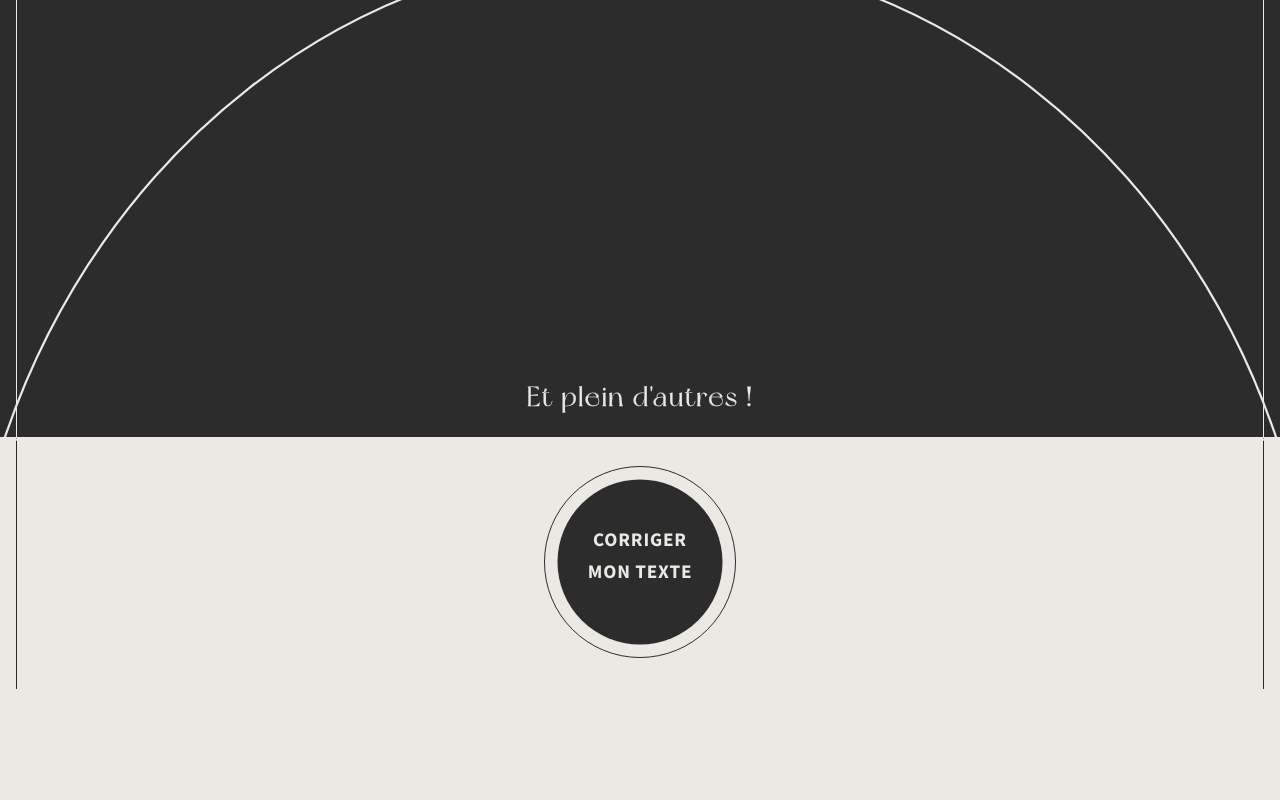
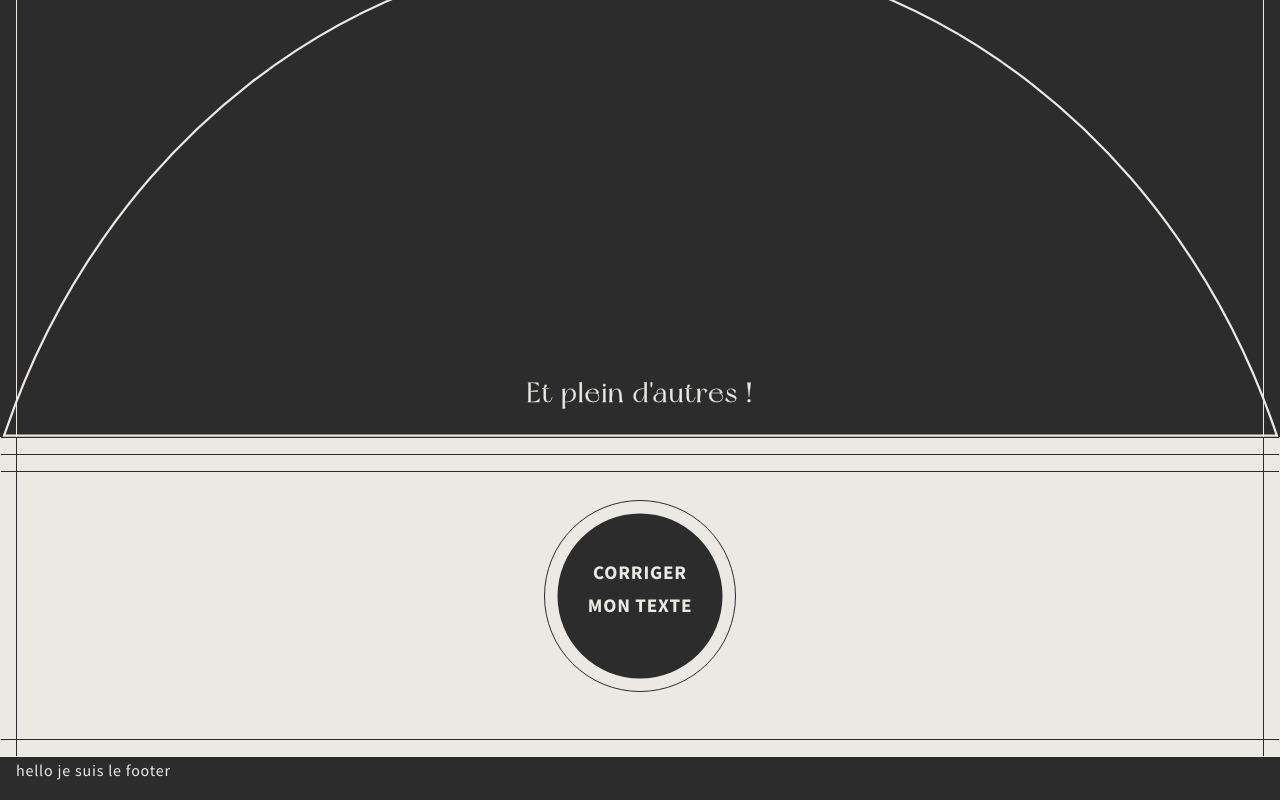
Before and after one commit to Tom-Delfosse/tfe-inclusive-writing, a Vue app in the folder inclusive_writing/: page / in a window 1280 px wide. Shown: the part 6936-7736 px from the top of the page. Before the commit the page ends 7626 px from the top, so only its background shows below. Built offline with nearby package versions, Linux system fonts and the light colour scheme.

Commit message:
section--CTA

```diff
--- a/inclusive_writing/src/components/CTA.vue
+++ b/inclusive_writing/src/components/CTA.vue
@@ -68,6 +68,30 @@
 
 
   &--dark {
+    border-top: 1px solid $c-black;
+    // margin-top: $s-mob--smaller ;
+
+    &::before{
+      content: " ";
+      display: block;
+      // border-right: 1px solid $c-black;
+      // border-left: 1px solid $c-black;
+      border-bottom: 1px solid $c-black;
+      border-top: 1px solid $c-black;
+      margin-top: $s-mob--smaller;
+      width: auto;
+      height: $s-mob--smaller;
+    }
+
+    &::after{
+      content: " ";
+      display: block;
+      // border-bottom: 1px solid $c-black;
+      border-top: 1px solid $c-black;
+      margin-top: $s-mob--smaller;
+      width: auto;
+      height: $s-mob--smaller;
+    }
     &:hover{
       svg{
         transform: translateX(-50%) scale(1.1) ;
--- a/inclusive_writing/src/views/Main.vue
+++ b/inclusive_writing/src/views/Main.vue
@@ -270,7 +270,7 @@
           <p>Entreprise audiovisuelle appartenant au service public suisse qui diffuse des programmes sur deux chaînes de télévision, quatre chaînes de radio, ainsi que sur les réseaux&nbsp;sociaux.</p>
         </li>
       </ul>
-      <div class="section--other__outro">
+      <div class="section--others__outro">
         <p class="title title--false">Et plein&nbsp;d'autres&nbsp;!</p>
         <svg width="288" height="111" viewBox="0 0 288 111" fill="none" class="img img--bg img--bg-outer">
           <path d="M287.307 110.5H0.692943C22.1668 46.2693 78.2461 0.5 144 0.5C209.754 0.5 265.833 46.2693 287.307 110.5Z" stroke="#ECE9E5"/>
@@ -281,20 +281,20 @@
     <section class="section section--CTA section--white">
       <CTA class="CTA-container--dark"/>
     </section>
-    <!-- <Footer/> -->
+    <Footer/>
   </main>
 </div>
 </template>
 
 <script>
 // import zenscroll from "zenscroll"
-// import Footer from "@/components/Footer.vue"
+import Footer from "@/components/Footer.vue"
 import CTA from "@/components/CTA.vue"
 
 export default {
   components:{
-    CTA
-    // Footer, CTA
+    CTA,
+    Footer
   },
   // methods: {
   //   scrollDown : zenscroll.to(document.querySelector(".section--about"))
@@ -390,6 +390,23 @@ export default {
         }
       }
     }
+
+    &__outro{
+      position: relative;
+      bottom: -1px;
+      left: -$s-mob--smaller * 2;
+
+        .title--false{
+          text-align: center;
+          position: absolute;
+          bottom: $s-mob--smaller;
+          left: $s-mob--smaller*2;
+          font-size: $s-mob--medium;
+          width: 100%;
+      }
+    }
+
+
     .list--other{
       margin: 0;
 
@@ -434,12 +451,6 @@ export default {
           padding-top: $s-mob--smaller;
         }
       }
-    }
-  }
-
-  &--CTA{
-    p{
-      color: $c-white;
     }
   }
 }
@@ -490,23 +501,6 @@ export default {
   }
 }
 
-
-.section--other__outro{
-  position: relative;
-  bottom: -5px;
-  left: -$s-mob--smaller * 2;
-
-    .title--false{
-      text-align: center;
-      position: absolute;
-      bottom: $s-mob--smaller;
-      left: $s-mob--smaller*2;
-      // left: 50%;
-      // transform: translateX(-50%);
-      font-size: $s-mob--medium;
-      width: 100%;
-  }
-}
 
 
 .btn{
```
